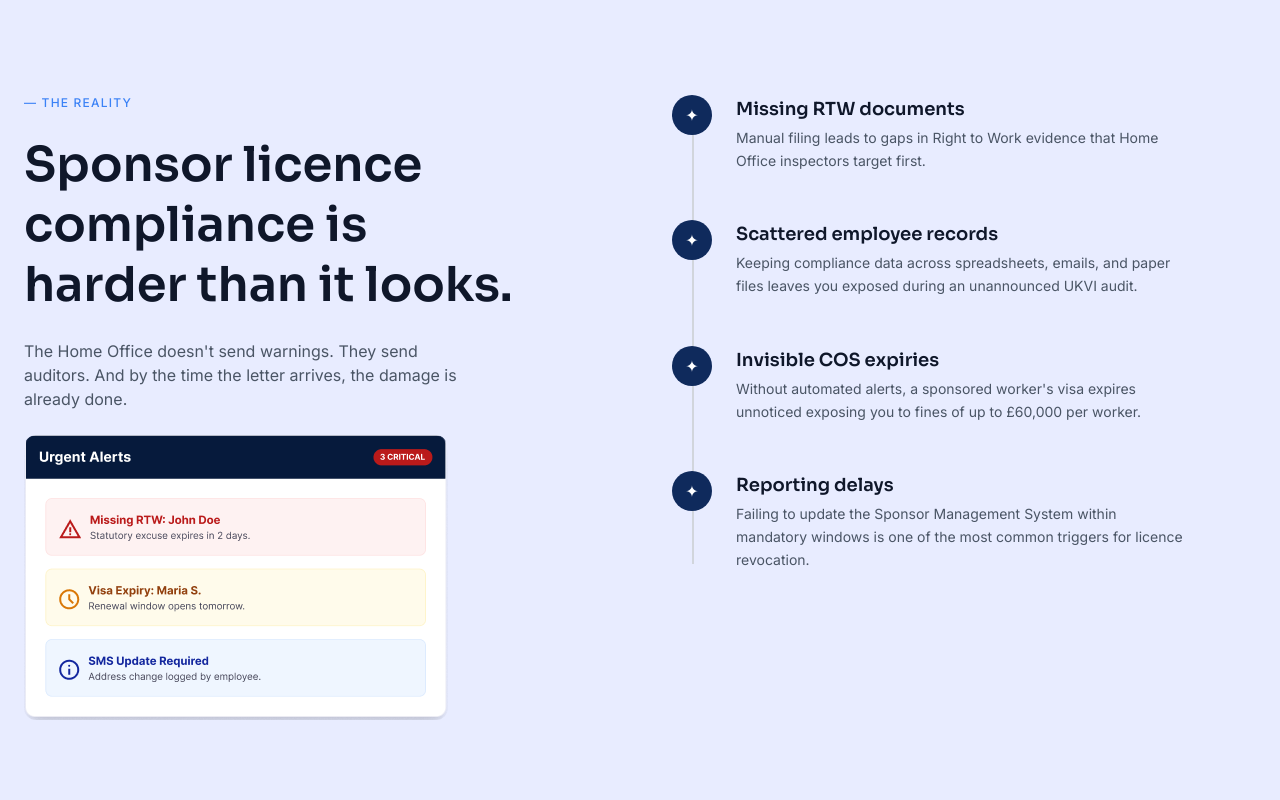
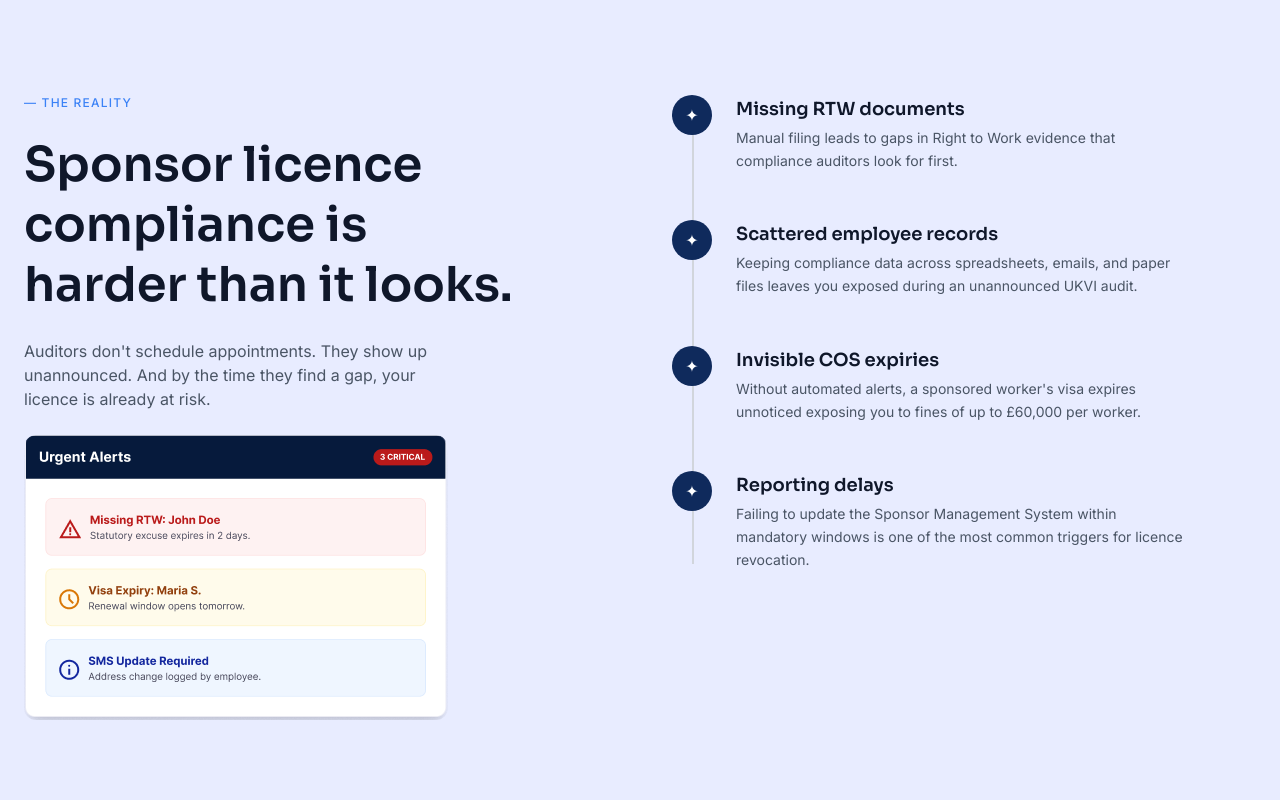
Before and after one commit to shyjuchathampalli/emigrant-uk, a Next.js app: page / in a window 1280 px wide. Shown: the part 900-1700 px from the top of the page. Built offline with nearby package versions, Linux system fonts and the light colour scheme.

Commit message:
Corrections in Problem Pricing and Sectors sections

```diff
--- a/src/components/sections/PricingSection.tsx
+++ b/src/components/sections/PricingSection.tsx
@@ -79,7 +79,7 @@ export default function PricingSection() {
           </p>
 
           <h2 className="font-sora text-[#191C1E] text-3xl md:text-5xl font-semibold mt-4 max-w-3xl mx-auto">
-            One UKVI fine costs more than a year of eMigrant.
+            Stay Compliant. Stay Protected. Stay Affordable
           </h2>
 
           <p className="text-gray-500 mt-4">
@@ -168,9 +168,7 @@ export default function PricingSection() {
           className="mt-14 max-w-3xl mx-auto"
         >
           <div className="bg-yellow-50 border border-yellow-200 text-sm text-gray-700 px-6 py-4 rounded-xl">
-            A single Home Office civil penalty starts at £1,000 per worker.
-            A licence revocation costs £5,000–£15,000 to recover from.
-            eMigrant’s annual cost is a fraction of a single compliance failure.
+            A single civil penalty starts at £1,000 per worker. A licence revocation costs £5,000–£15,000 to recover from. e-migrant's annual cost is a fraction of a single compliance failure.
           </div>
         </motion.div>
       </div>
--- a/src/components/sections/ProblemSection.tsx
+++ b/src/components/sections/ProblemSection.tsx
@@ -6,7 +6,7 @@ import { motion } from "framer-motion";
 const problems = [
   {
     title: "Missing RTW documents",
-    desc: "Manual filing leads to gaps in Right to Work evidence that Home Office inspectors target first.",
+    desc: "Manual filing leads to gaps in Right to Work evidence that compliance auditors look for first.",
   },
   {
     title: "Scattered employee records",
@@ -42,7 +42,7 @@ export default function ProblemSection() {
           </h2>
 
           <p className="text-gray-600 text-sm md:text-base max-w-md mx-auto md:mx-0">
-            The Home Office doesn't send warnings. They send auditors. And by the time the letter arrives, the damage is already done.
+            Auditors don't schedule appointments. They show up unannounced. And by the time they find a gap, your licence is already at risk.
           </p>
 
           {/* ALERT CARD */}
--- a/src/components/sections/SectorsSection.tsx
+++ b/src/components/sections/SectorsSection.tsx
@@ -24,7 +24,7 @@ const afterList = [
   "Automated alerts at 90, 60, and 30 days before any deadline",
   "SOC salary intelligence flags mismatches the day they happen",
   "The whole team has visibility, nobody carries it alone",
-  "A Home Office visit is just another working day",
+  "A compliance audit is just another working day.",
 ];
 
 export default function SectorsSection() {
```
